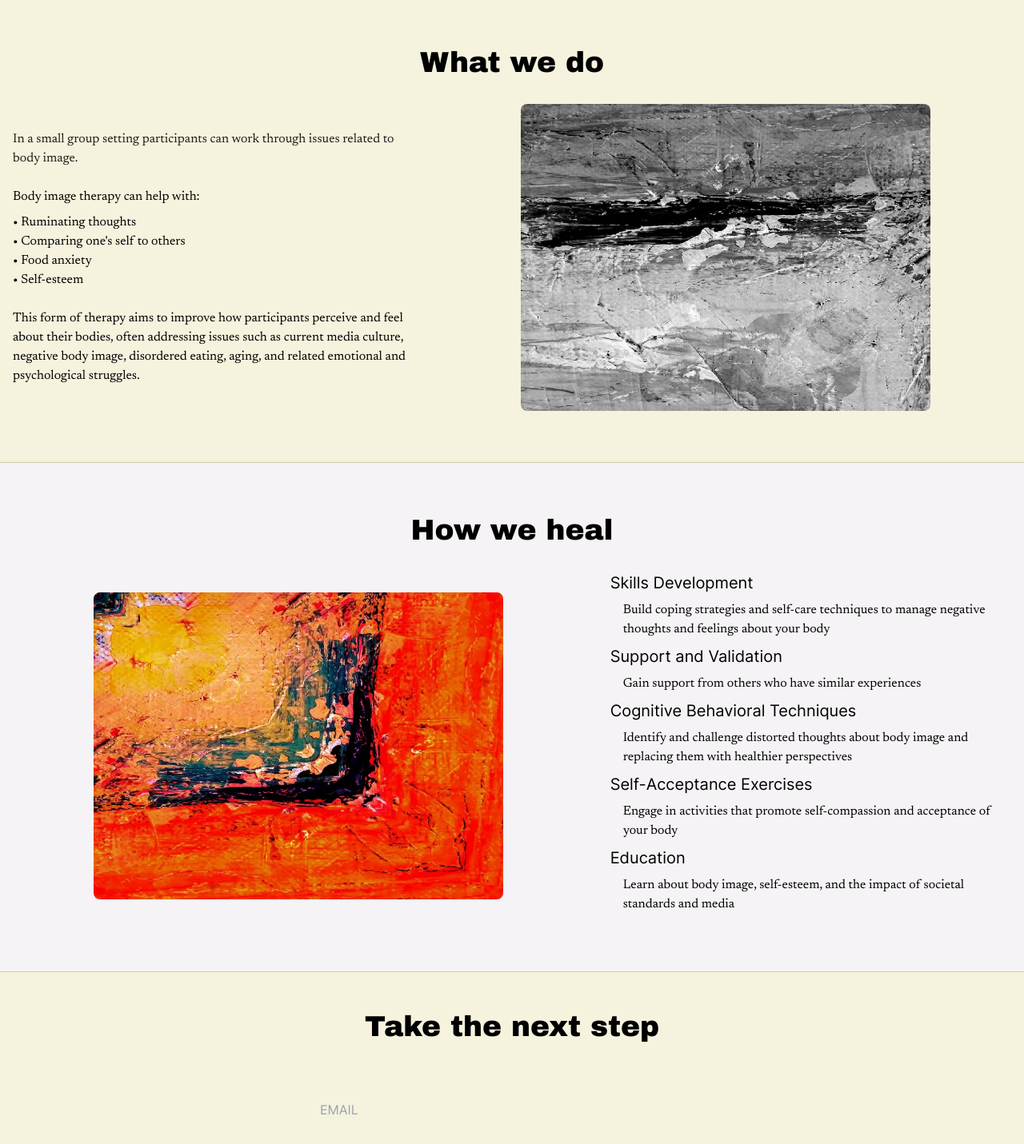
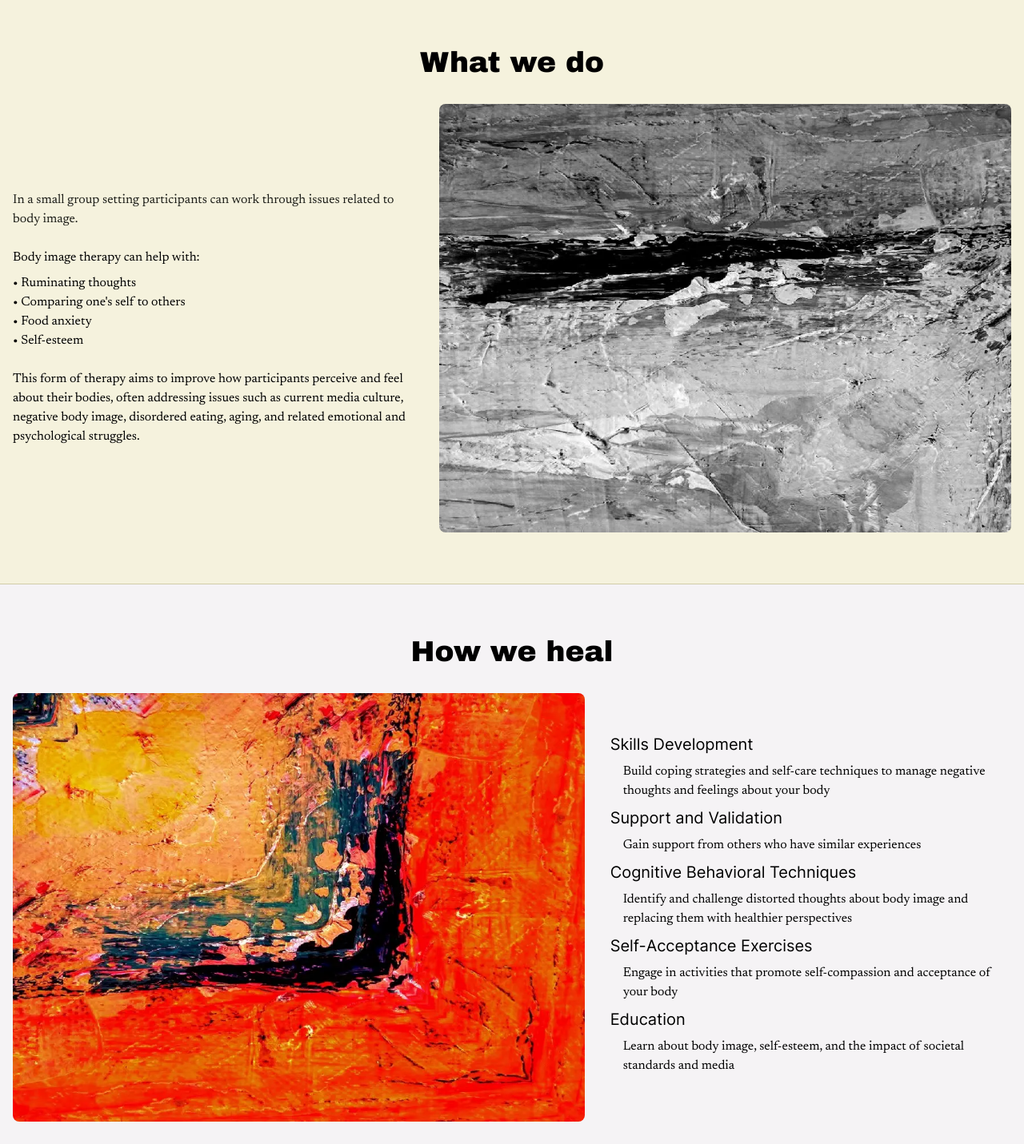
Before and after one commit to DaedalusFiction/reflections, a Nuxt app: page / in a window 1280 px wide. Shown: the part 1240-2671 px from the top of the page at 80% size. Built offline with nearby package versions, Linux system fonts and the light colour scheme.

Commit message:
fixed horiz scroll

```diff
--- a/pages/index.vue
+++ b/pages/index.vue
@@ -35,7 +35,7 @@
             <section id="services" class="max-w-7xl mx-auto py-16">
                 <h4 class="header">What we do</h4>
                 <br />
-                <div class="grid grid-cols-12 gap-8">
+                <div class="flex flex-col md:grid grid-cols-12 gap-8">
                     <div
                         class="col-span-12 md:col-span-5 h-full flex items-center"
                     >
@@ -72,22 +72,10 @@
                     >
                         <div>
                             <img
-                                class="filter max-h-96 transition rounded-lg"
+                                class="filter transition rounded-lg"
                                 src="~/assets/images/reflectionsTwo.webp"
                                 alt=""
                             />
-                            <!-- <p class="text-xs text-end max-w-none mt-1">
-                                Photo by
-                                <a
-                                    href="https://unsplash.com/@peterknelson?utm_content=creditCopyText&utm_medium=referral&utm_source=unsplash"
-                                    >Peter Nelson</a
-                                >
-                                on
-                                <a
-                                    href="https://unsplash.com/photos/purple-petaled-flower-on-water-fzZ4NMH-KTM?utm_content=creditCopyText&utm_medium=referral&utm_source=unsplash"
-                                    >Unsplash</a
-                                >
-                            </p> -->
                         </div>
                     </div>
                 </div>
@@ -98,29 +86,15 @@
             >
                 <h5 class="header">How we heal</h5>
                 <br />
-                <div class="max-w-7xl mx-auto grid grid-cols-12 gap-8">
                 <div
-                        class="col-span-12 md:col-span-7 flex h-full justify-center items-center"
+                    class="max-w-7xl mx-auto flex flex-col md:grid grid-cols-12 gap-8"
                 >
-                        <div>
+                    <div class="col-span-12 md:col-span-7">
                         <img
-                                class="filter max-h-96 transition rounded-lg"
+                            class="filter transition rounded-lg"
                             src="~/assets/images/reflectionsThree.webp"
                             alt=""
                         />
-                            <!-- <p class="text-xs text-end max-w-none mt-1">
-                                Photo by
-                                <a
-                                    href="https://unsplash.com/@borisworkshop?utm_content=creditCopyText&utm_medium=referral&utm_source=unsplash"
-                                    >Boris Smokrovic</a
-                                >
-                                on
-                                <a
-                                    href="https://unsplash.com/photos/yellow-bird-on-sakura-tree-RLLR0oRz16Y?utm_content=creditCopyText&utm_medium=referral&utm_source=unsplash"
-                                    >Unsplash</a
-                                >
-                            </p> -->
-                        </div>
                     </div>
                     <div
                         class="col-span-12 md:col-span-5 h-full flex items-center"
```
Lines whose indentation alone changed are shown as unchanged.
